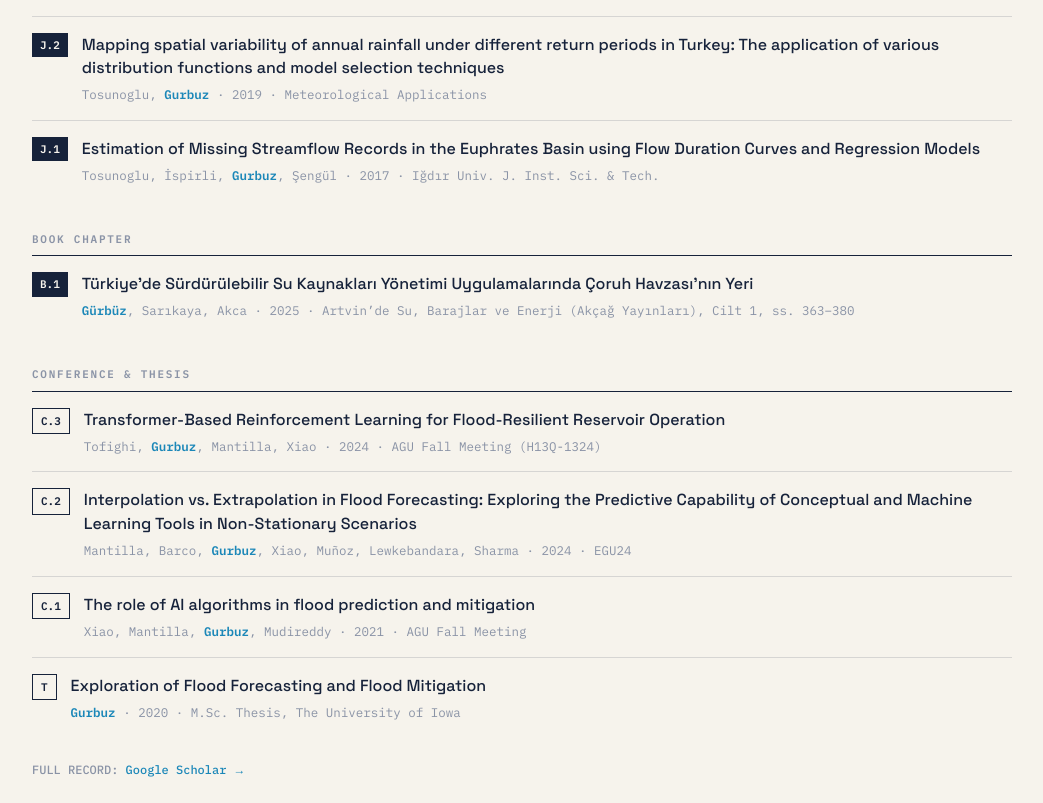
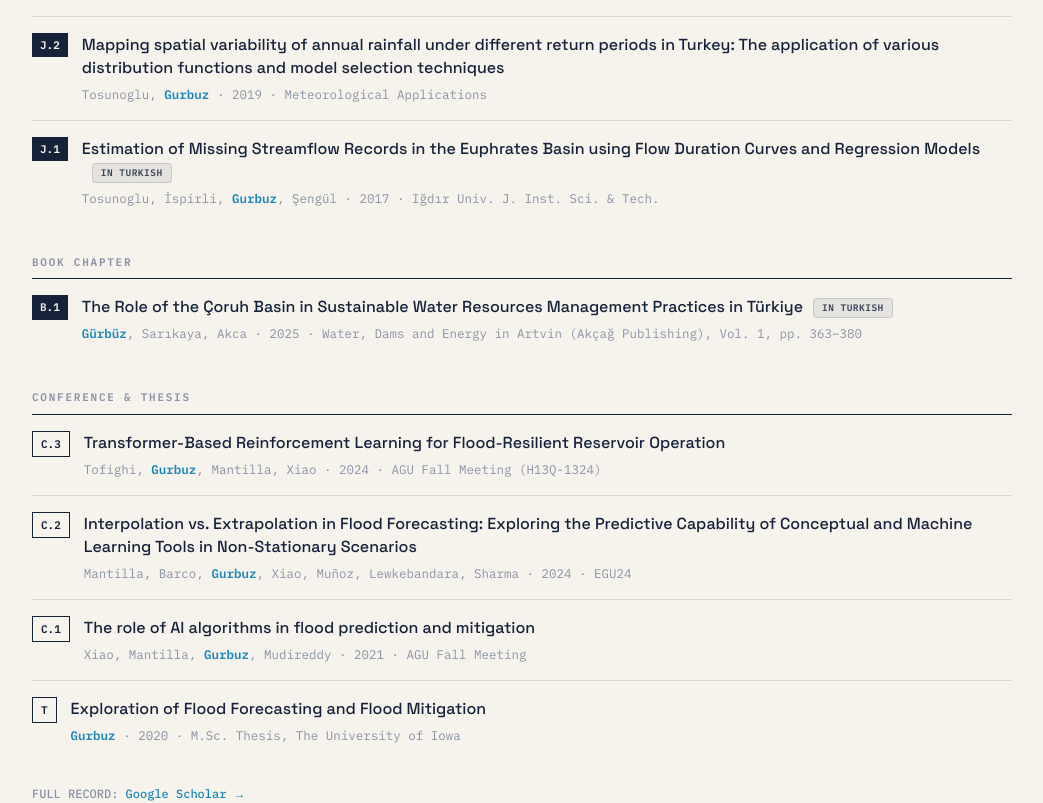
Before and after one commit to gurbuzf/farukgurbuz.com, a Next.js app: page /publications in a window 1280 px wide. Shown: the part 802-1605 px from the top of the page, without its empty margins (12-1055 px from the left). Built offline with nearby package versions, Linux system fonts and the light colour scheme.

Commit message:
feat: add English translation and language badges for Turkish publications (B.1 and J.1)

```diff
--- a/src/app/publications/page.tsx
+++ b/src/app/publications/page.tsx
@@ -49,10 +49,15 @@ export default function PublicationsPage() {
                       }
                       target="_blank"
                       rel="noopener"
-                      className="text-[var(--ink)] no-underline hover:text-[var(--acc)] transition-colors"
+                      className="text-[var(--ink)] no-underline hover:text-[var(--acc)] transition-colors inline"
                     >
-                      {entry.title}
+                      {t(entry.title, lang)}
                     </a>
+                    {entry.langNote && (
+                      <span className="ml-2.5 inline-block align-middle font-plex-mono text-[9.5px] font-bold uppercase tracking-wider px-2 py-0.5 rounded bg-[var(--line)]/50 text-[var(--ink2)] border border-[var(--line)]">
+                        {t(entry.langNote, lang)}
+                      </span>
+                    )}
                   </div>
                   <div className="mt-1.5 font-plex-mono text-[12.5px] text-[var(--mut)]">
                     {entry.authors.map((author, ai) => {
@@ -70,7 +75,7 @@ export default function PublicationsPage() {
                         </span>
                       );
                     })}{" "}
-                    · {entry.year} · {entry.venue}
+                    · {entry.year} · {t(entry.venue, lang)}
                   </div>
                 </div>
               </div>
--- a/src/content/copy.ts
+++ b/src/content/copy.ts
@@ -150,6 +150,8 @@ export const copy = {
   },
 };
 
-export function t<K extends { en: string; tr: string }>(field: K, lang: Lang): string {
-  return field[lang];
+export function t(field: string | { en: string; tr: string } | undefined, lang: Lang): string {
+  if (!field) return "";
+  if (typeof field === "string") return field;
+  return field[lang] ?? field.en;
 }
--- a/src/content/publications.ts
+++ b/src/content/publications.ts
@@ -1,13 +1,16 @@
+import type { Bilingual } from "./types";
+
 export type Publication = {
   idLabel: string;
   filled: boolean;
-  title: string;
+  title: string | Bilingual;
   authors: string[];
   highlightAuthor: string;
   year: string;
-  venue: string;
+  venue: string | Bilingual;
   doi?: string;
   url?: string;
+  langNote?: Bilingual;
 };
 
 export type PublicationGroup = {
@@ -92,13 +95,19 @@ export const publicationGroups: PublicationGroup[] = [
       {
         idLabel: "J.1",
         filled: true,
-        title:
-          "Estimation of Missing Streamflow Records in the Euphrates Basin using Flow Duration Curves and Regression Models",
+        title: {
+          en: "Estimation of Missing Streamflow Records in the Euphrates Basin using Flow Duration Curves and Regression Models",
+          tr: "Fırat Havzası’ndaki Eksik Akım Verilerinin Debi Süreklilik Çizgileri ve Regresyon Modelleri ile Tahmin Edilmesi",
+        },
         authors: ["Tosunoglu", "İspirli", "Gurbuz", "Şengül"],
         highlightAuthor: "Gurbuz",
         year: "2017",
         venue: "Iğdır Univ. J. Inst. Sci. & Tech.",
         doi: "10.21597/jist.2017.201",
+        langNote: {
+          en: "In Turkish",
+          tr: "Türkçe",
+        },
       },
     ],
   },
@@ -108,12 +117,21 @@ export const publicationGroups: PublicationGroup[] = [
       {
         idLabel: "B.1",
         filled: true,
-        title:
-          "Türkiye’de Sürdürülebilir Su Kaynakları Yönetimi Uygulamalarında Çoruh Havzası’nın Yeri",
+        title: {
+          en: "The Role of the Çoruh Basin in Sustainable Water Resources Management Practices in Türkiye",
+          tr: "Türkiye’de Sürdürülebilir Su Kaynakları Yönetimi Uygulamalarında Çoruh Havzası’nın Yeri",
+        },
         authors: ["Gürbüz", "Sarıkaya", "Akca"],
         highlightAuthor: "Gürbüz",
         year: "2025",
-        venue: "Artvin’de Su, Barajlar ve Enerji (Akçağ Yayınları), Cilt 1, ss. 363–380",
+        venue: {
+          en: "Water, Dams and Energy in Artvin (Akçağ Publishing), Vol. 1, pp. 363–380",
+          tr: "Artvin’de Su, Barajlar ve Enerji (Akçağ Yayınları), Cilt 1, ss. 363–380",
+        },
+        langNote: {
+          en: "In Turkish",
+          tr: "Türkçe",
+        },
         url: "https://scholar.google.com/citations?view_op=view_citation&hl=tr&user=CVfKPpUAAAAJ&citation_for_view=CVfKPpUAAAAJ:YsMSGLbcyi4C",
       },
     ],
```
